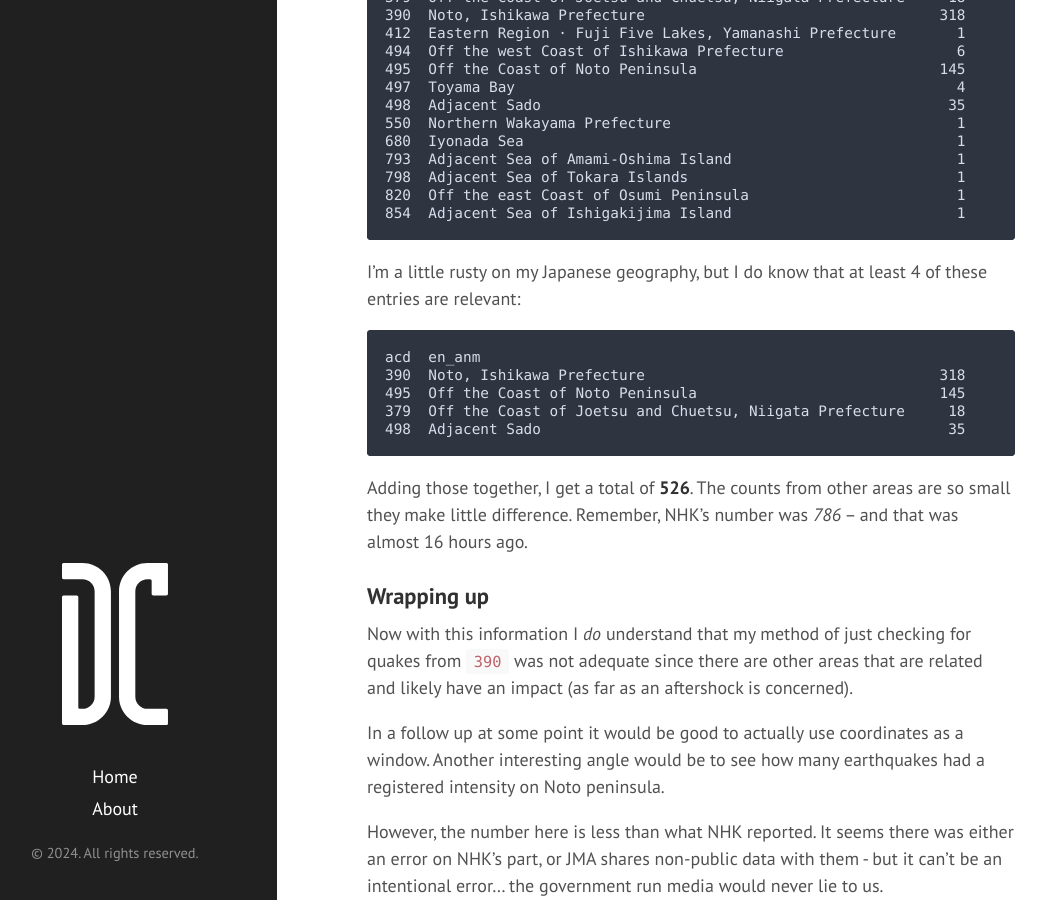
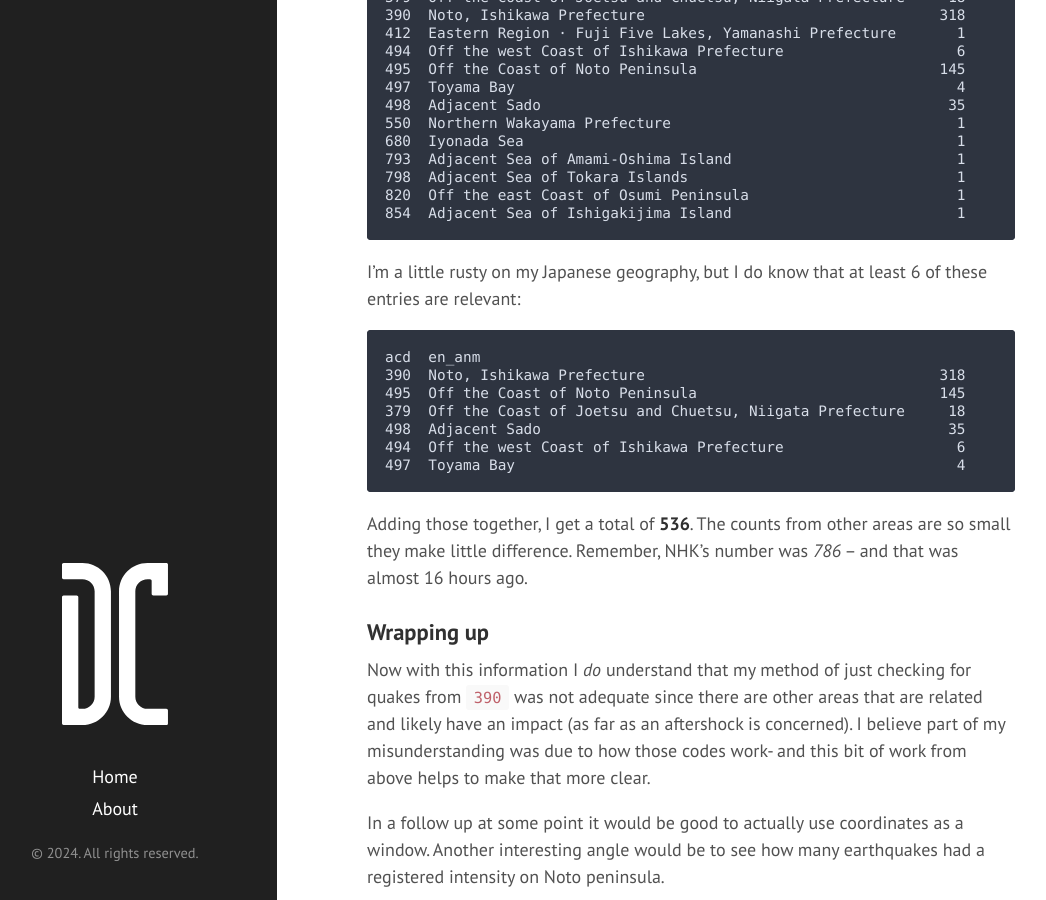
Before and after one commit to 1dancook/1dancook.github.io, a Jekyll site: the page built from _posts/2024-01-05-questionable-quake-reporting.md, in a window 1280 px wide and 900 px high, scrolled down 3482 px. Shown: the whole window, without its empty margins (47-1093 px from the left). Built offline with Jekyll 4.4.1, drawn with Linux system fonts in a browser that asks for light colours.

Commit message:
cleanup post

````diff
--- a/_posts/2024-01-05-questionable-quake-reporting.md
+++ b/_posts/2024-01-05-questionable-quake-reporting.md
@@ -77,7 +77,7 @@ quakes.loc[dt_mask].ttl.value_counts()
 
 ```text
 震源・震度情報                         537
-震度速報                             105
+震度速報                              105
 震源に関する情報                        41
 顕著な地震の震源要素更新のお知らせ          4
 ```
@@ -139,7 +139,7 @@ acd  en_anm
 854  Adjacent Sea of Ishigakijima Island                          1
 ```
 
-I'm a little rusty on my Japanese geography, but I do know that at least 4 of these entries are relevant:
+I'm a little rusty on my Japanese geography, but I do know that at least 6 of these entries are relevant:
 
 ```text
 acd  en_anm
@@ -147,13 +147,15 @@ acd  en_anm
 495  Off the Coast of Noto Peninsula                            145
 379  Off the Coast of Joetsu and Chuetsu, Niigata Prefecture     18
 498  Adjacent Sado                                               35
+494  Off the west Coast of Ishikawa Prefecture                    6
+497  Toyama Bay                                                   4
 ```
 
-Adding those together, I get a total of **526**. The counts from other areas are so small they make little difference. Remember, NHK's number was *786* -- and that was almost 16 hours ago.
+Adding those together, I get a total of **536**. The counts from other areas are so small they make little difference. Remember, NHK's number was *786* -- and that was almost 16 hours ago.
 
 ### Wrapping up
 
-Now with this information I *do* understand that my method of just checking for quakes from `390` was not adequate since there are other areas that are related and likely have an impact (as far as an aftershock is concerned).
+Now with this information I *do* understand that my method of just checking for quakes from `390` was not adequate since there are other areas that are related and likely have an impact (as far as an aftershock is concerned). I believe part of my misunderstanding was due to how those codes work- and this bit of work from above helps to make that more clear.
 
 In a follow up at some point it would be good to actually use coordinates as a window. Another interesting angle would be to see how many earthquakes had a registered intensity on Noto peninsula.
 
````
